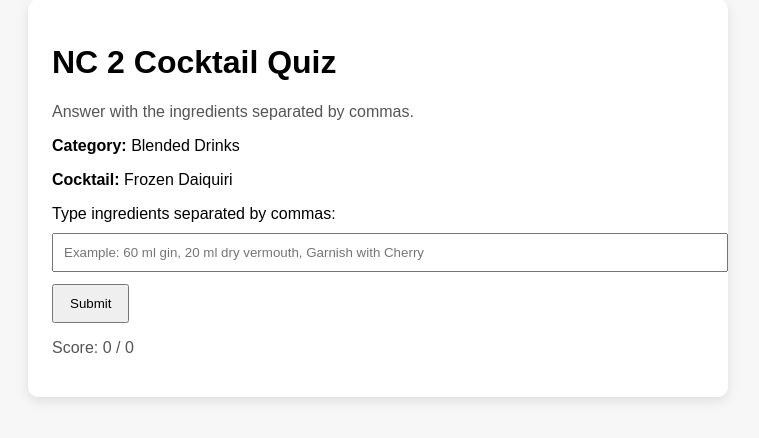
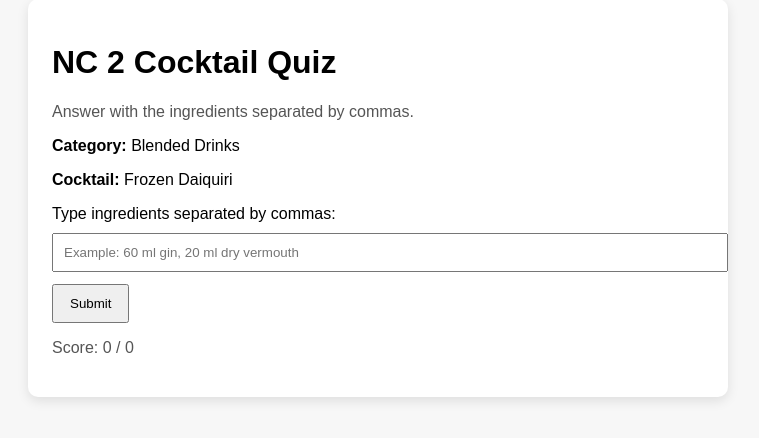
Before and after one commit to AI-AUTOMATION27/bartending-nc2-study-app, a Flask app: page / in a window 1280 px wide. Shown: the part 61-499 px from the top of the page, without its empty margins (262-1021 px from the left). Run offline with Flask 3, Linux system fonts and the light colour scheme.

Commit message:
Update index.html

```diff
--- a/templates/index.html
+++ b/templates/index.html
@@ -42,13 +42,14 @@
       <p>Your score: {{ score }} / {{ total }}</p>
       <p class="message">{{ message }}</p>
       <p><a href="/">Start a new quiz</a></p>
+      <p class="small">created by Judd Tito</p>
     {% else %}
       <p><strong>Category:</strong> {{ category }}</p>
       <p><strong>Cocktail:</strong> {{ cocktail }}</p>
 
       <form method="post">
         <label for="answer">Type ingredients separated by commas:</label>
-        <input type="text" id="answer" name="answer" placeholder="Example: 60 ml gin, 20 ml dry vermouth, Garnish with Cherry" required>
+        <input type="text" id="answer" name="answer" placeholder="Example: 60 ml gin, 20 ml dry vermouth" required>
         <button type="submit">Submit</button>
       </form>
 
```
